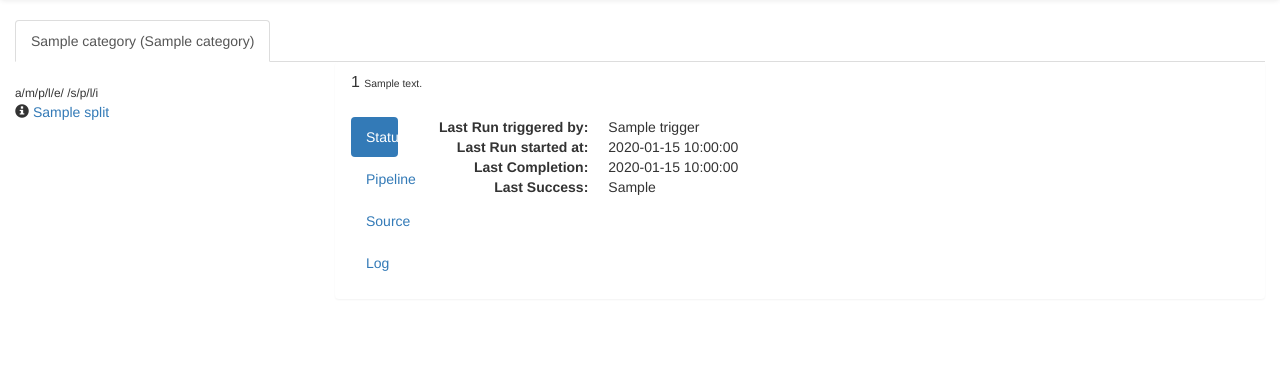
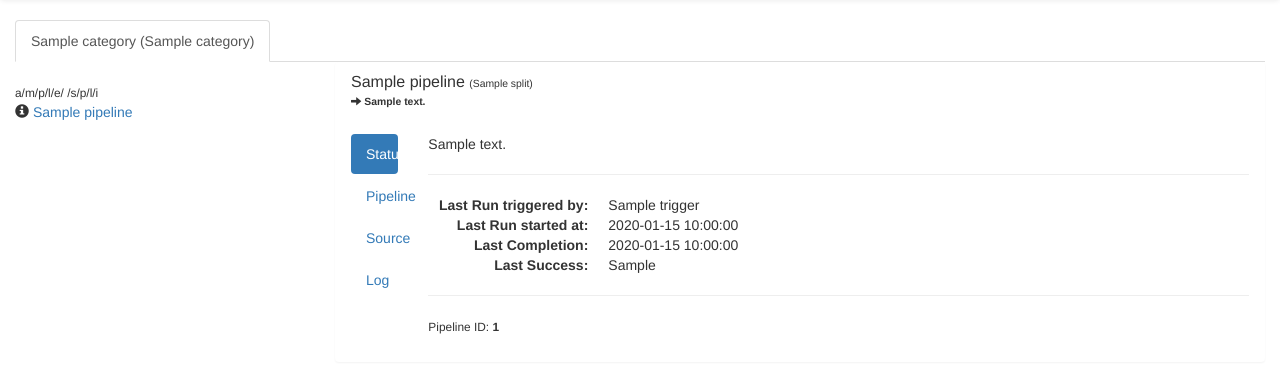
Before and after one commit to frictionlessdata/datapackage-pipelines, a Flask app: template datapackage_pipelines/web/templates/dashboard.html in a window 1280 px wide, after a click that opens the changed part. Shown: the part 52-425 px from the top of the page. Run offline with Flask 2, Linux system fonts and the light colour scheme; the template is opened without the code that fills it: most values are stand-ins (such as "Sample title", 1, 10 or a date in 2020); parts of the project's set-up code (start-up, migrations or seed data) failed here and were passed over; some libraries are stand-ins or nearby versions.

Commit message:
Add support for 'title' and 'description' for pipelines
Also add a 'refresh' button for execution logs

```diff
--- a/datapackage_pipelines/specs/schemas/pipeline-spec.schema.json
+++ b/datapackage_pipelines/specs/schemas/pipeline-spec.schema.json
@@ -5,6 +5,12 @@
     "pipeline"
   ],
   "properties": {
+    "title": {
+      "type": "string"
+    },
+    "description": {
+      "type": "string"
+    },
     "schedule": {
       "type": "object",
       "properties": {
--- a/datapackage_pipelines/web/server.py
+++ b/datapackage_pipelines/web/server.py
@@ -7,6 +7,9 @@ from flask_cors import CORS
 from flask_jsonpify import jsonify
 
 from datapackage_pipelines.status import status
+from datapackage_pipelines.specs import register_all_pipelines
+
+register_all_pipelines()
 
 app = Flask(__name__)
 app.config['JSONIFY_PRETTYPRINT_REGULAR'] = True
--- a/datapackage_pipelines/web/templates/dashboard.html
+++ b/datapackage_pipelines/web/templates/dashboard.html
@@ -38,52 +38,11 @@
     <div class="container-fluid">
         <!-- Brand and toggle get grouped for better mobile display -->
         <div class="navbar-header">
-            <!--button type="button" class="navbar-toggle collapsed" data-toggle="collapse" data-target="#bs-example-navbar-collapse-1" aria-expanded="false">
-                <span class="sr-only">Toggle navigation</span>
-                <span class="icon-bar"></span>
-                <span class="icon-bar"></span>
-                <span class="icon-bar"></span>
-            </button-->
             <a class="navbar-brand" href="#">Pipeline Status Dashboard</a>
         </div>
 
         <!-- Collect the nav links, forms, and other content for toggling -->
         <div class="collapse navbar-collapse" id="bs-example-navbar-collapse-1">
-            <!--ul class="nav navbar-nav">
-                <li class="active"><a href="#">Link <span class="sr-only">(current)</span></a></li>
-                <li><a href="#">Link</a></li>
-                <li class="dropdown">
-                    <a href="#" class="dropdown-toggle" data-toggle="dropdown" role="button" aria-haspopup="true" aria-expanded="false">Dropdown <span class="caret"></span></a>
-                    <ul class="dropdown-menu">
-                        <li><a href="#">Action</a></li>
-                        <li><a href="#">Another action</a></li>
-                        <li><a href="#">Something else here</a></li>
-                        <li role="separator" class="divider"></li>
-                        <li><a href="#">Separated link</a></li>
-                        <li role="separator" class="divider"></li>
-                        <li><a href="#">One more separated link</a></li>
-                    </ul>
-                </li>
-            </ul>
-            <form class="navbar-form navbar-left">
-                <div class="form-group">
-                    <input type="text" class="form-control" placeholder="Search">
-                </div>
-                <button type="submit" class="btn btn-default">Submit</button>
-            </form>
-            <ul class="nav navbar-nav navbar-right">
-                <li><a href="#">Link</a></li>
-                <li class="dropdown">
-                    <a href="#" class="dropdown-toggle" data-toggle="dropdown" role="button" aria-haspopup="true" aria-expanded="false">Dropdown <span class="caret"></span></a>
-                    <ul class="dropdown-menu">
-                        <li><a href="#">Action</a></li>
-                        <li><a href="#">Another action</a></li>
-                        <li><a href="#">Something else here</a></li>
-                        <li role="separator" class="divider"></li>
-                        <li><a href="#">Separated link</a></li>
-                    </ul>
-                </li>
-            </ul-->
         </div><!-- /.navbar-collapse -->
     </div><!-- /.container-fluid -->
 </nav>
@@ -113,7 +72,7 @@
                                        data-container="body"
                                        data-title="<pre style='font-size:70%'>{{ yamlize(status.get('stats', {}))}}</pre>"></i>
                                     <a href="#anchor-{{status.slug}}">
-                                        {{ status.id.split('/')[-1] }}
+                                        {{ status.pipeline.title or status.id.split('/')[-1] }}
                                     </a>
                                 </div>
                             </div>
@@ -128,8 +87,13 @@
                         <div class="col-md-12">
                             <div class="panel panel-{{ status.class }}">
                                 <div class="panel-heading">
-                                    <h1 class="panel-title">{{ status.id }}
-                                        <small>{{ status.message }}</small>
+                                    <h1 class="panel-title">
+                                        {% if status.pipeline.title %}
+                                        {{ status.pipeline.title }} <small>({{ status.id.split('/')[-1] }})</small>
+                                        {% else %}
+                                        {{ status.id }}
+                                        {% endif %}
+                                        <br/><small><strong><span class="glyphicon glyphicon-arrow-right"></span> {{ status.message }}</strong></small>
                                     </h1>
                                 </div>
                                 <div class="panel-body">
@@ -146,33 +110,49 @@
                                             <!-- Tab panes -->
                                             <div class="tab-content">
                                                 <div role="tabpanel" class="tab-pane active" id="status-{{status.slug}}">
+                                                    {% if status.pipeline.description %}
+                                                    <di>{{ status.pipeline.description }}</di>
+                                                    <hr/>
+                                                    {% endif %}
                                                     <dl class="dl-horizontal">
                                                         <dt>Last Run triggered by:</dt><dd>{{ status.trigger }}</dd>
                                                         <dt>Last Run started at:</dt><dd>{{ status.started }}</dd>
                                                         <dt>Last Completion:</dt><dd>{{ status.ended }}</dd>
                                                         <dt>Last Success:</dt><dd>{{ status.last_success }}</dd>
                                                     </dl>
+                                                    <hr/>
+                                                    <p><small>Pipeline ID: <strong>{{ status.id }}</strong></small></p>
                                                 </div>
                                                 <div role="tabpanel"
                                                      class="tab-pane"
-                                                     id="pipeline-{{status.slug}}"
+                                                     id="pipeline-{{status.slug}}">
+                                                    <div class="tab-content"
                                                          data-field="pipeline"
                                                          data-pipeline="{{status.id}}"
                                                     >
                                                     </div>
+                                                </div>
                                                 <div role="tabpanel"
                                                      class="tab-pane"
-                                                     id="source-{{status.slug}}"
+                                                     id="source-{{status.slug}}">
+                                                    <div class="tab-content"
                                                              data-field="source"
                                                              data-pipeline="{{status.id}}"
                                                     >
                                                     </div>
+                                                </div>
                                                 <div role="tabpanel"
-                                                     class="tab-pane"
                                                      id="log-{{status.slug}}"
+                                                     class="tab-pane">
+                                                    <div class="tab-content"
                                                          data-field="log"
                                                          data-pipeline="{{status.id}}"
                                                     >
+                                                    </div>
+                                                    <button role="refresher" data-tab="#log-{{status.slug}}"
+                                                            type="button" class="btn btn-primary btn-xs">
+                                                        <span class="glyphicon glyphicon-refresh"></span>
+                                                    </button>
                                                 </div>
                                             </div>
                                         </div>
@@ -207,23 +187,35 @@
         })
     });
 
-    $('[role=tabpanel]').on('shown.bs.tab', function(e) {
-      var control = $(e.target);
-      var tabContents = $(control.attr('href'));
-      var gotData = tabContents.attr('data-full');
+    function refill(target, force) {
+      if (!force) {
+        var gotData = target.attr('data-full');
         if (gotData) return;
-      var field = tabContents.attr('data-field');
+      }
+      var field = target.attr('data-field');
       if (!field) return;
-      var pipeline_id = tabContents.attr('data-pipeline');
+      var pipeline_id = target.attr('data-pipeline');
       $.get('api/'+field+'/'+pipeline_id, function(data) {
         text = data.text;
         contents = '<pre>';
         for (i = 0 ; i < text.length ; i++) contents += text[i] + '\n';
         contents = contents + '</pre>';
-        tabContents.html(contents);
-        tabContents.attr('data-full', true);
+        target.html(contents);
+        target.attr('data-full', true);
       }, 'json');
-      console.log(field, pipeline_id);
+    }
+
+    $('[role=tabpanel]').on('shown.bs.tab', function(e) {
+      var control = $(e.target);
+      var tabContents = $(control.attr('href')).find('.tab-content');
+      refill(tabContents, false);
+    });
+
+    $('[role=refresher]').on('click', function(e) {
+      var control = $(e.currentTarget);
+      var tab = $(control.attr('data-tab'));
+      var tabContents = tab.find('.tab-content');
+      refill(tabContents, true);
     });
 
 </script>
```
Also changed, not shown: README.md. Lines whose indentation alone changed are shown as unchanged.
